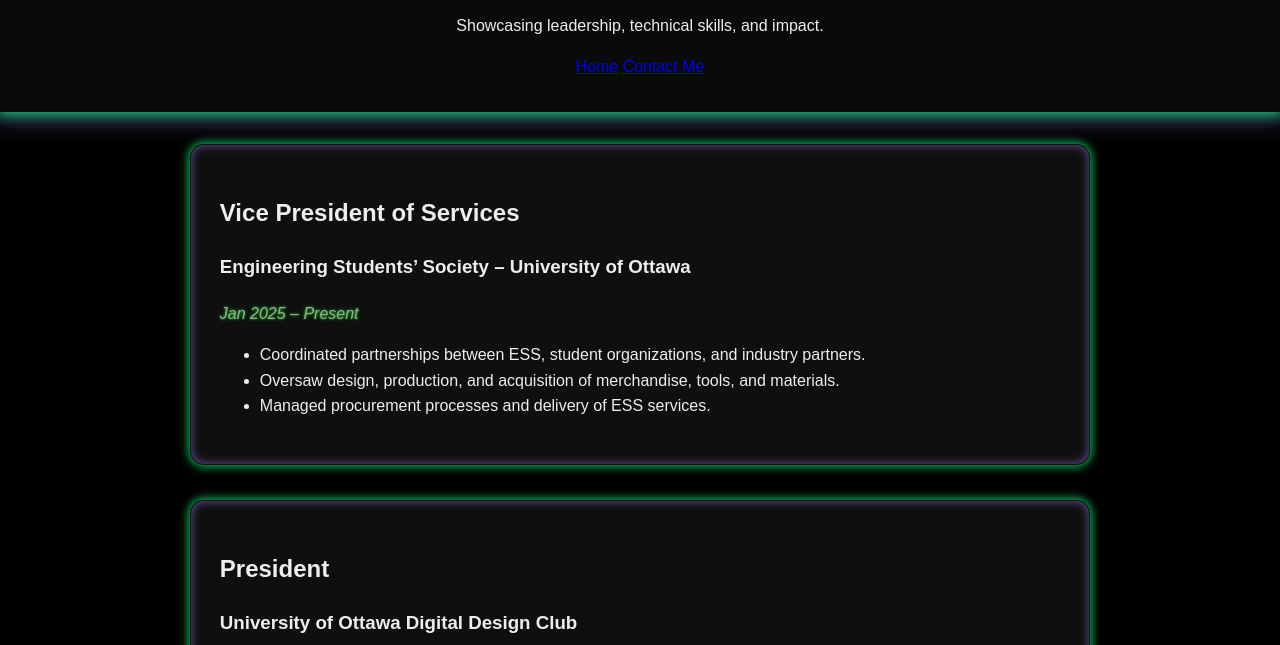
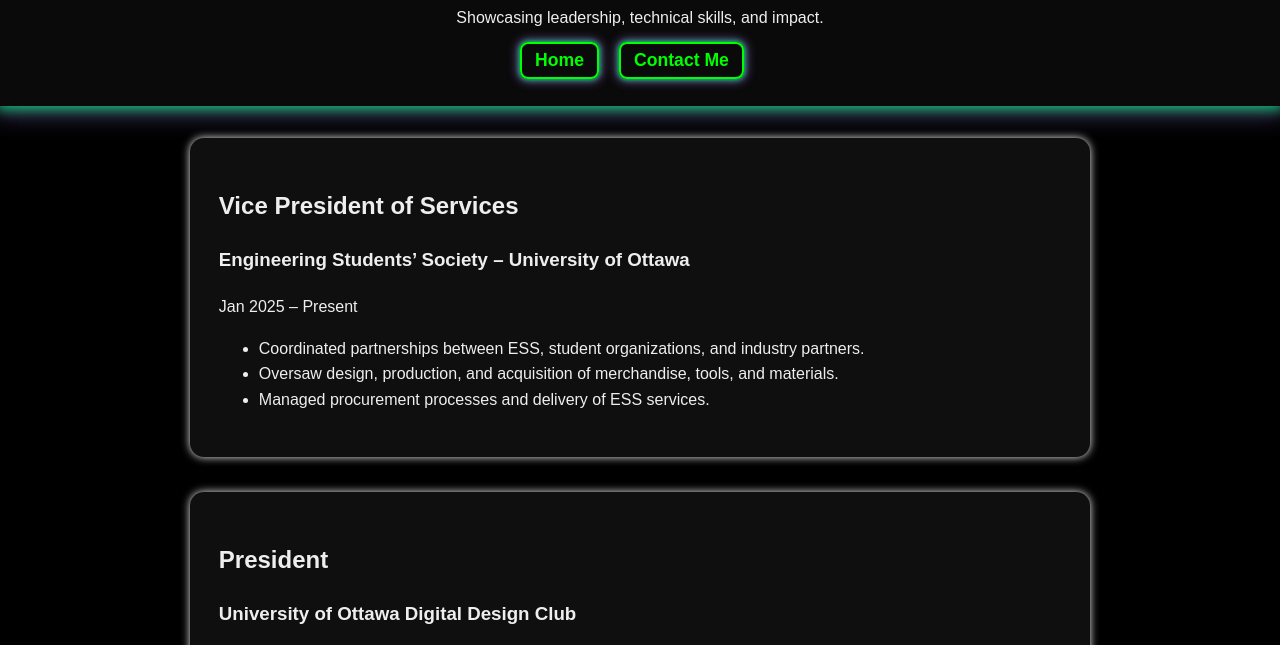
Before and after one commit to LukeBallinger0/portfolio, a plain HTML site: page index.html in a window 1280 px wide. Shown: the part 137-782 px from the top of the page. Drawn offline with Linux system fonts and the light colour scheme.

Commit message:
Update style.css

```diff
--- a/style.css
+++ b/style.css
@@ -24,6 +24,34 @@ h1 {
     0 0 10px #9b59b6;  /* purple */
 }
 
+p {
+  margin-top: 0;
+}
+
+nav {
+  margin-top: 1rem;
+}
+
+nav a.nav-link {
+  color: #00ff00;
+  text-decoration: none;
+  font-weight: bold;
+  font-size: 1.1rem;
+  padding: 0.4rem 0.8rem;
+  border: 2px solid #00ff00;
+  border-radius: 8px;
+  box-shadow:
+    0 0 5px 1px rgba(0, 255, 128, 0.7),
+    0 0 10px 3px rgba(147, 112, 219, 0.6);
+  margin-right: 1rem;
+  transition: background-color 0.3s ease, color 0.3s ease;
+}
+
+nav a.nav-link:hover {
+  background-color: #00ff00;
+  color: #000;
+}
+
 main {
   max-width: 900px;
   margin: auto;
@@ -36,53 +64,4 @@ main {
   padding: 1.8rem;
   margin-bottom: 2.2rem;
   box-shadow:
-    0 0 8px 2px rgba(0, 255, 128, 0.7),    /* green glow */
-    inset 0 0 8px 1px rgba(147, 112, 219, 0.6); /* purple inner glow */
-  transition: transform 0.3s ease, box-shadow 0.3s ease;
-  border: 1.5px solid transparent;
-}
-
-.card:hover {
-  transform: translateY(-7px);
-  box-shadow:
-    0 0 15px 5px rgba(0, 255, 128, 0.9),
-    inset 0 0 15px 3px rgba(147, 112, 219, 0.9);
-  border-color: #8e44ad;
-}
-
-.date {
-  color: #a3a3a3;
-  font-style: italic;
-  margin-bottom: 0.7rem;
-  text-shadow:
-    0 0 3px #00ff00;
-}
-
-footer {
-  text-align: center;
-  padding: 1.3rem;
-  background: #0a0a0a;
-  color: #888;
-  font-size: 0.9rem;
-  box-shadow:
-    0 0 12px 3px rgba(0, 255, 128, 0.7),
-    0 0 24px 6px rgba(147, 112, 219, 0.5);
-}
-
-/* Fade-in animations */
-.fade-in {
-  opacity: 0;
-  transform: translateY(20px);
-  animation: fadeInUp 1s forwards;
-}
-
-.fade-in.delay {
-  animation-delay: 0.5s;
-}
-
-@keyframes fadeInUp {
-  to {
-    opacity: 1;
-    transform: translateY(0);
-  }
-}
+    0 0 8px
```
